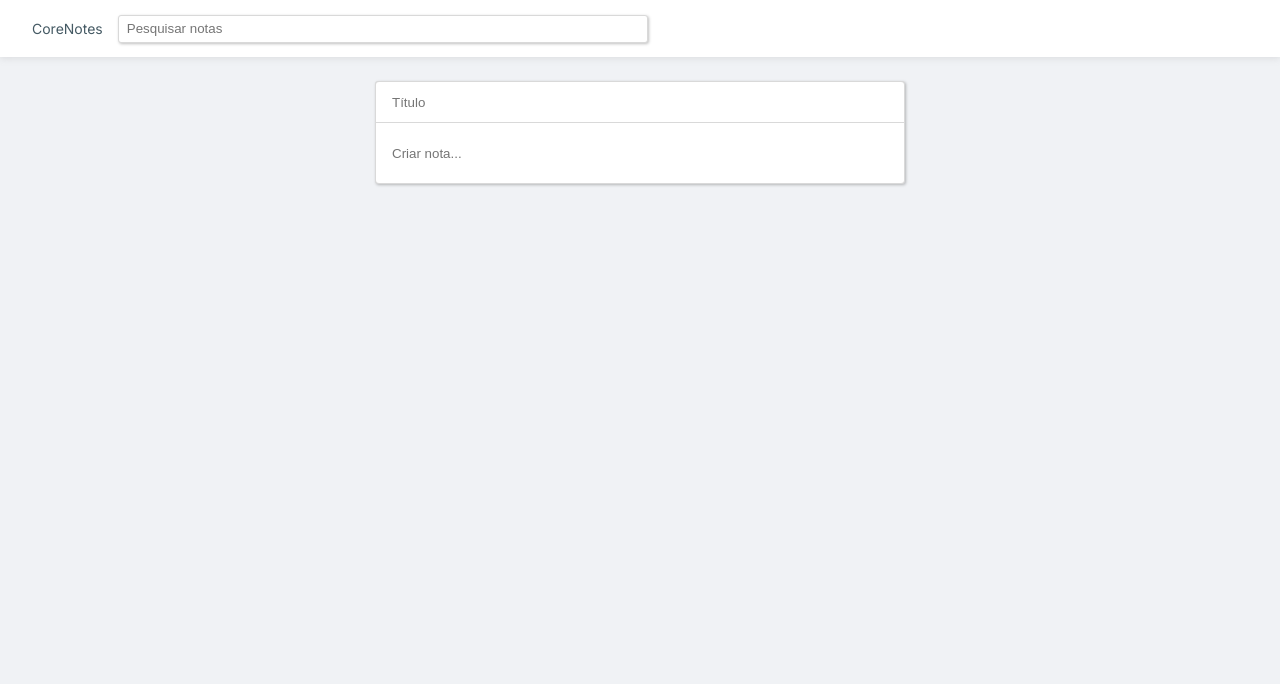
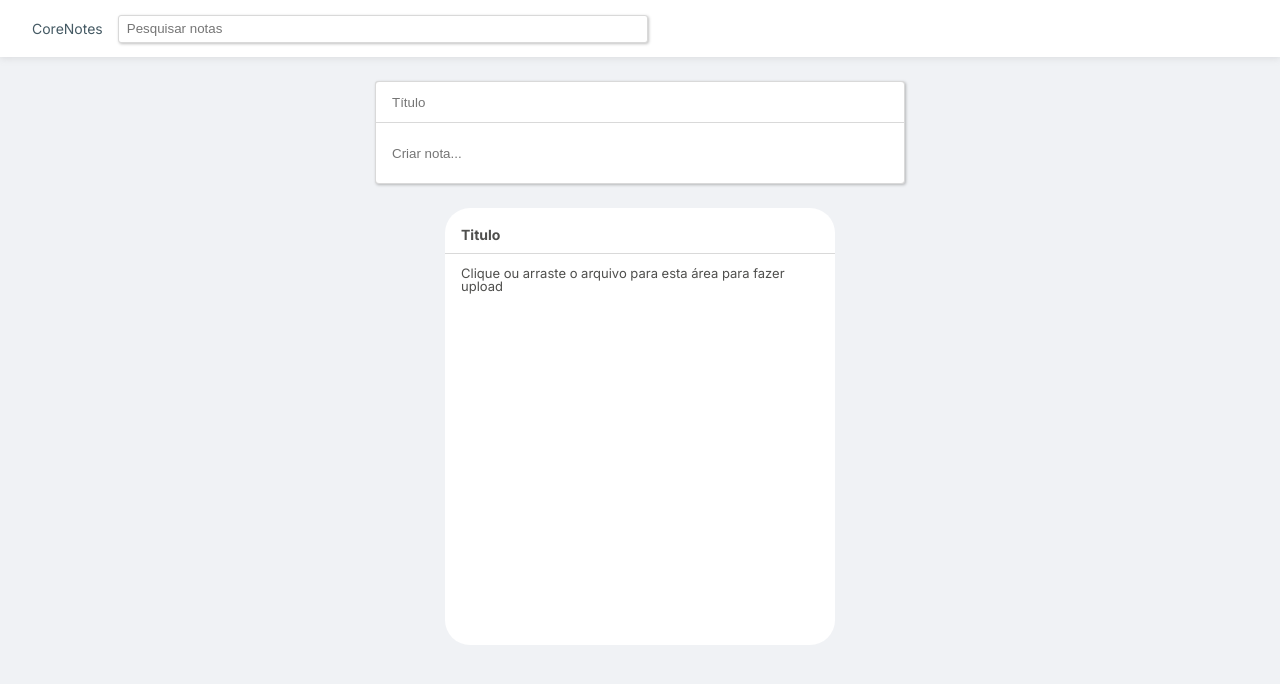
Before and after one commit to duanzin/corelab-front, a React (Vite) app: page / in a window 1280 px wide. Shown: the top 684 px of the page. Built offline with nearby package versions, Linux system fonts and the light colour scheme.

Commit message:
feat: ToDo note

```diff
--- a/src/App.tsx
+++ b/src/App.tsx
@@ -1,4 +1,5 @@
 import styled from "styled-components";
+import Note from "./components/note";
 
 function App() {
   return (
@@ -12,6 +13,9 @@ function App() {
           <input type="text" placeholder="Título" />
           <input type="text" placeholder="Criar nota..." />
         </Form>
+        <section>
+          <Note/>
+        </section>
       </Main>
     </>
   );
@@ -49,6 +53,7 @@ const Main = styled.main`
   flex-direction: column;
   align-items: center;
   padding: 0 5%;
+  row-gap: 1.5rem;
 `;
 
 const Form = styled.form`
--- /dev/null
+++ b/src/components/note.tsx
@@ -0,0 +1,41 @@
+import styled from "styled-components";
+
+export default function Note() {
+  return (
+    <StyledLi>
+      <h3>Titulo</h3>
+      <div>
+        <p>Clique ou arraste o arquivo para esta área para fazer upload</p>
+      </div>
+    </StyledLi>
+  );
+}
+
+const StyledLi = styled.li`
+  display: flex;
+  flex-direction: column;
+  width: 24.375rem;
+  height: 27.313rem;
+  background-color: #ffffff;
+  color: #4f4f4d;
+  border-radius: 25px;
+  h3 {
+    width: 100%;
+    height: 10.6%;
+    font-size: 0.875rem;
+    font-weight: 700;
+    padding: 1.25rem 1rem 0 1rem;
+    border-bottom: 1px solid #d9d9d9;
+  }
+  div {
+    display: flex;
+    flex-direction: column;
+    width: 100%;
+    padding: 0.8rem 1rem;
+    height: 89.4%;
+    font-size: 0.813rem;
+  }
+  p {
+    width: 100%;
+  }
+`;
```
